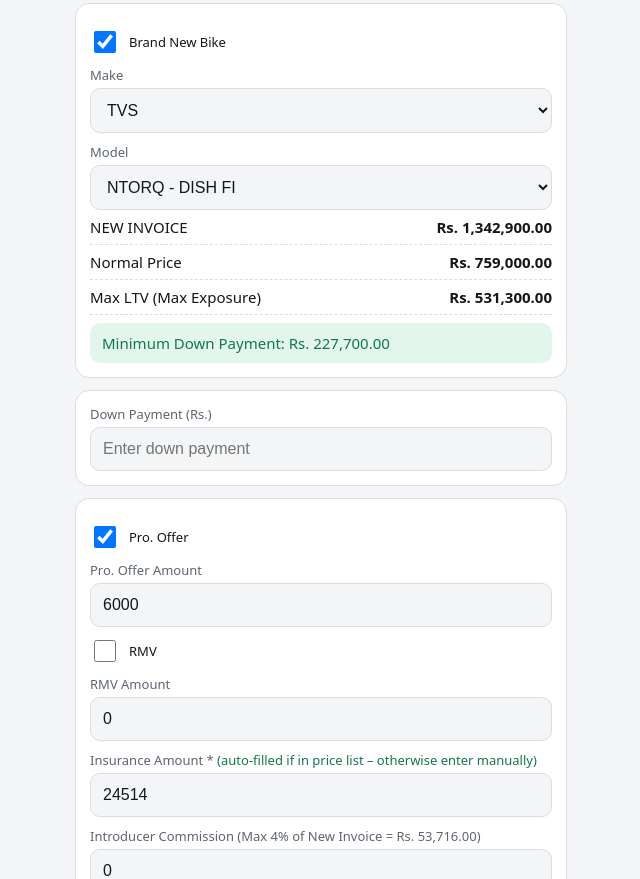
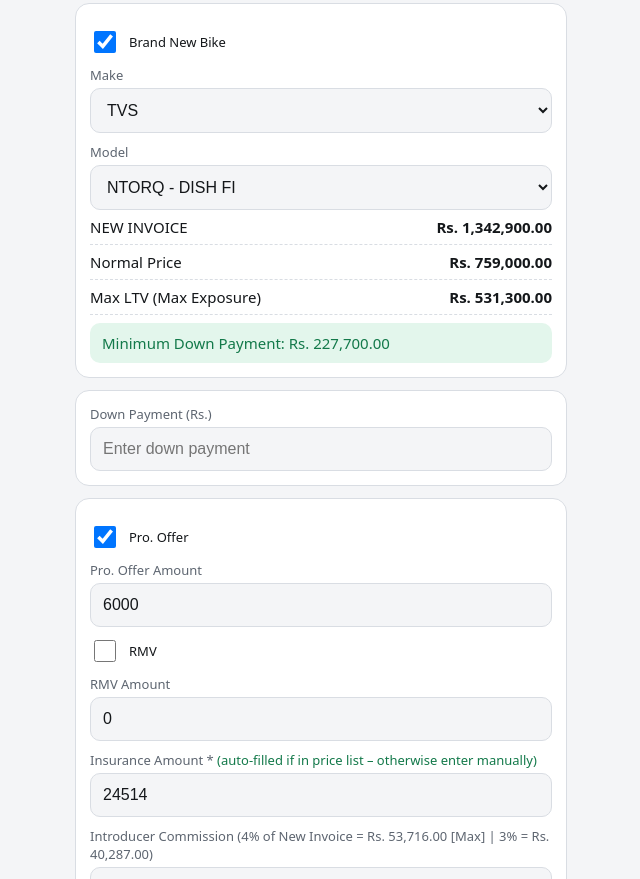
Before and after one commit to GMAPHNBF/URBIKE, a plain HTML site: page index.html in a window 1280 px wide. Shown: the part 73-952 px from the top of the page, without its empty margins (319-959 px from the left). Drawn offline with nearby package versions, Linux system fonts and the light colour scheme.

Commit message:
Add files via upload

```diff
--- a/index.html
+++ b/index.html
@@ -267,7 +267,7 @@ function calc(){
   const pro=$("pro").checked?v("proa"):0;
   const rmv=$("rmv").checked?v("rmva"):0;
   const maxIntr=Math.floor(INV[$("model").value]*0.04*100)/100;
-  $("intrl").textContent="Introducer Commission (Max 4% of New Invoice = "+f(maxIntr)+")";
+  $("intrl").textContent="Introducer Commission (4% of New Invoice = "+f(maxIntr)+" [Max]  |  3% = "+f(Math.floor(INV[$("model").value]*0.03*100)/100)+")";
   $("intr").max=maxIntr;
   const im=$("intrmsg");
   if(v("intr")>maxIntr){$("intr").value=maxIntr;im.textContent="Introducer Commission limited to 4% of New Invoice ("+f(maxIntr)+")";im.style.display="block"}
```
